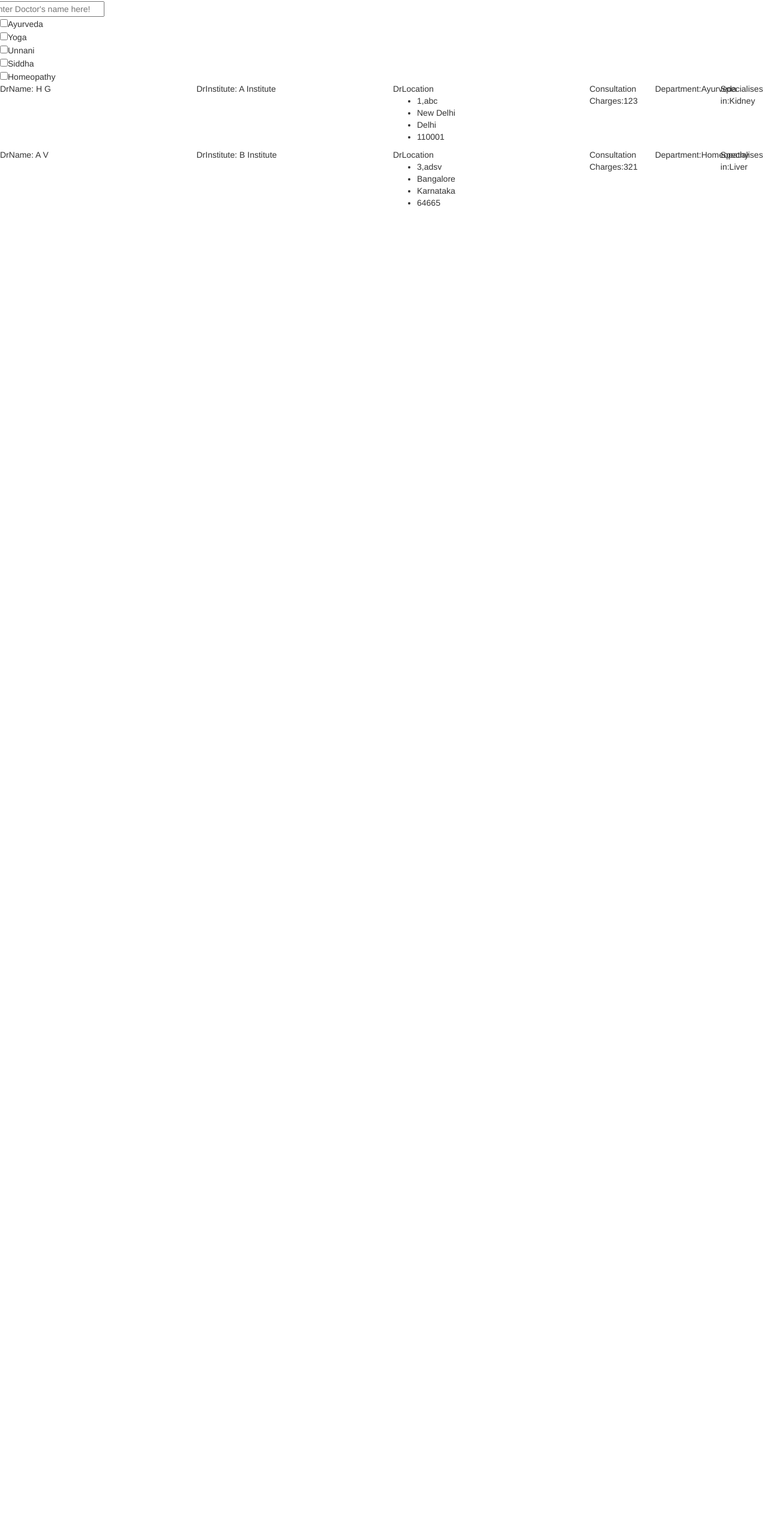
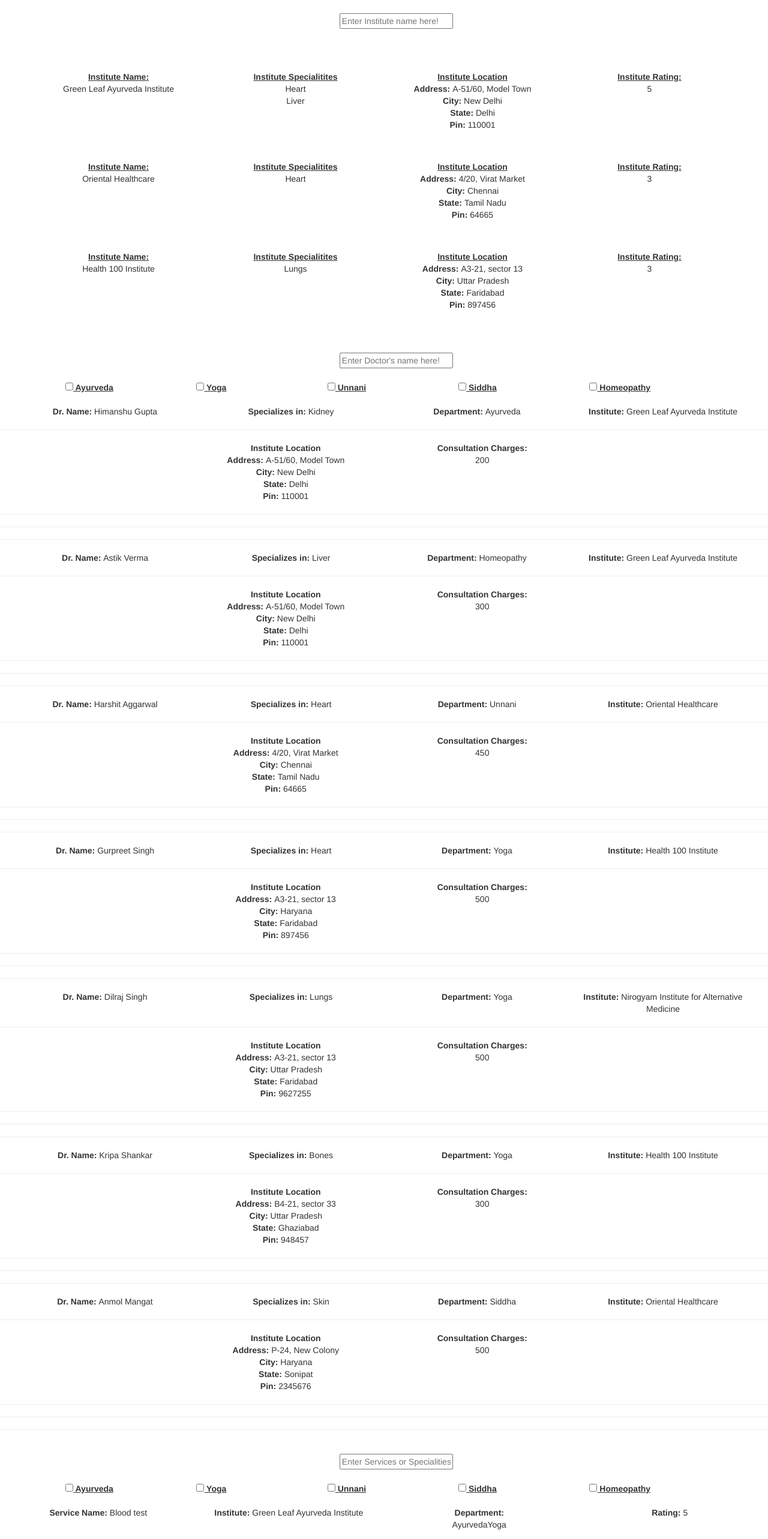
Before and after one commit to RishabhKr97/ayushFrontend, an Angular app: page /patient/video in a window 1280 px wide. Shown: the part 179-2745 px from the top of the page at 60% size. Before the commit the page ends 800 px from the top, so only its background shows below. Built offline with nearby package versions, Linux system fonts and the light colour scheme.

Commit message:
more styling needs to be done

```diff
--- a/src/app/app.component.html
+++ b/src/app/app.component.html
@@ -1,4 +1,6 @@
 <div>
 <router-outlet></router-outlet>
 </div>
+<app-search1></app-search1>
 <app-search2></app-search2>
+<app-search3></app-search3>
--- a/src/app/institute/list/search1/search1.component.html
+++ b/src/app/institute/list/search1/search1.component.html
@@ -1,28 +1,23 @@
 <div class="row"  >
-  <div class="'col-md-4">
-    <input type="text" [(ngModel)]="searchName" placeholder="enter Institute name here!" >
+  <div class="col-md-4 col-md-offset-5">
+    <input type="text" [(ngModel)]="searchName" placeholder="Enter Institute name here!" style="margin: 20px" >
   </div>
 </div>
 
-<div class="row" *ngFor="let i of institutesArray | instiName: searchName;">
-  <div class="col-md-3"><p>InstituteName: {{i?.name}}</p></div>
+<div class="row" *ngFor="let i of institutesArray | instiName: searchName;" style="text-align: center; margin: 50px">
+  <div class="col-md-3"><p><span style="font-weight: bold; text-decoration: underline;">Institute Name:</span><br> {{i?.name}}</p></div>
 
-  <div class="col-md-3">InstituteSpecialitites<br>
-    <ul>
-      <li *ngFor="let s of i.specialities">{{s}}</li>
-    </ul>
+  <div class="col-md-3"><span style="font-weight: bold;  text-decoration: underline;">Institute Specialitites</span><br>
+    <span *ngFor="let s of i.specialities">{{s}} <br> </span>
   </div>
 
-  <div class="col-md-3">InstituteLocation<br>
-    <ul>
-      <li>{{i.location.address}}</li>
-      <li>{{i.location.city}}</li>
-      <li>{{i.location.state}}</li>
-      <li>{{i.location.pin_code}}</li>
-
-    </ul>
+  <div class="col-md-3"><span style="font-weight: bold;  text-decoration: underline;">Institute Location</span><br>
+    <span style="font-weight: bold">Address: </span>{{i.location.address}}<br>
+    <span style="font-weight: bold">City: </span>{{i.location.city}}<br>
+    <span style="font-weight: bold">State: </span>{{i.location.state}}<br>
+    <span style="font-weight: bold">Pin: </span>{{i.location.pin_code}}<br>
   </div>
 
-  <div class="col-md-3"><p>InstituteRating:{{i?.rating}}</p></div>
+  <div class="col-md-3"><p><span style="font-weight: bold;  text-decoration: underline;">Institute Rating: </span> <br>{{i?.rating}}</p></div>
 
 </div>
--- a/src/app/institute/list/search1/search1.component.ts
+++ b/src/app/institute/list/search1/search1.component.ts
@@ -9,11 +9,11 @@ export class Search1Component implements OnInit {
   searchName: string='';
   institutesArray: Institute[]=[
     {
-      name:'A Institute',
-      uid:'a1',
+      name:'Green Leaf Ayurveda Institute',
+      uid:'glai',
       rating:5,
       location:{
-        address:'1,abc',
+        address:'A-51/60, Model Town',
         state: 'Delhi',
         city: 'New Delhi',
         pin_code: 110001
@@ -21,18 +21,29 @@ export class Search1Component implements OnInit {
       specialities:['Heart','Liver']
     },
     {
-      name:'B Institute',
-      uid:'B2',
+      name:'Oriental Healthcare',
+      uid:'oh1',
       rating:3,
       location:{
-        address:'3,adsv',
-        state: 'Karnataka',
-        city: 'Bangalore',
+        address:'4/20, Virat Market',
+        state: 'Tamil Nadu',
+        city: 'Chennai',
         pin_code: 64665
       },
-      specialities:['Kidney']
+      specialities:['Heart']
+    },
+    {
+      name:'Health 100 Institute',
+      uid:'oh1',
+      rating:3,
+      location:{
+        address:'A3-21, sector 13',
+        state: 'Faridabad',
+        city: 'Uttar Pradesh',
+        pin_code: 897456
+      },
+      specialities:['Lungs']
     }
-
   ];
 
   constructor() { }
--- a/src/app/institute/list/search2/search2.component.html
+++ b/src/app/institute/list/search2/search2.component.html
@@ -1,28 +1,43 @@
 <div class="row">
-  <div class="'col-lg-4">
-    <input type="text" [(ngModel)]="searchDrName" placeholder="enter Doctor's name here!" >
+  <div class="col-md-4 col-md-offset-5">
+    <input type="text" [(ngModel)]="searchDrName" placeholder="Enter Doctor's name here!" style="margin: 20px">
   </div>
-  <div class="col-lg-8">
-    <input type="checkbox" value="0" (click)="f0()" [(ngModel)]="flag0">Ayurveda  <br>
-    <input type="checkbox" value="1" (click)="f1()" [(ngModel)]="flag1">Yoga      <br>
-    <input type="checkbox" value="2" (click)="f2()" [(ngModel)]="flag2">Unnani    <br>
-    <input type="checkbox" value="3" (click)="f3()" [(ngModel)]="flag3">Siddha    <br>
-    <input type="checkbox" value="4" (click)="f4()" [(ngModel)]="flag4">Homeopathy<br>
+</div>
+<div class="row">
+  <div class="col-md-2 col-md-offset-1">
+    <input type="checkbox" value="0" (click)="f0()" [(ngModel)]="flag0"><span style="font-weight: bold; text-decoration: underline;"> Ayurveda</span>
+  </div>
+  <div class="col-md-2">
+    <input type="checkbox" value="1" (click)="f1()" [(ngModel)]="flag1"><span style="font-weight: bold; text-decoration: underline;"> Yoga</span>
+  </div>
+  <div class="col-md-2">
+    <input type="checkbox" value="2" (click)="f2()" [(ngModel)]="flag2"><span style="font-weight: bold; text-decoration: underline;"> Unnani</span>
+  </div>
+  <div class="col-md-2">
+    <input type="checkbox" value="3" (click)="f3()" [(ngModel)]="flag3"><span style="font-weight: bold; text-decoration: underline;"> Siddha</span>
+  </div>
+  <div class="col-md-2">
+    <input type="checkbox" value="4" (click)="f4()" [(ngModel)]="flag4"><span style="font-weight: bold; text-decoration: underline;"> Homeopathy</span>
   </div>
 </div>
 
-<div class="row" *ngFor="let i of doctorsArray | docName: searchDrName:flag0:flag1:flag2:flag3:flag4;">
-  <div class="col-lg-3"><p>DrName: {{i.drName}}</p></div>
-  <div class="col-lg-3"><p>DrInstitute: {{i.instituteName}} </p></div>
-  <div class="col-lg-3">DrLocation<br>
-    <ul>
-      <li>{{i.location.address}}</li>
-      <li>{{i.location.city}}</li>
-      <li>{{i.location.state}}</li>
-      <li>{{i.location.pin_code}}</li>
-    </ul>
+<div *ngFor="let i of doctorsArray | docName: searchDrName:flag0:flag1:flag2:flag3:flag4;" style="text-align: center">
+  <div class="row" style="margin: 20px;">
+    <div class="col-md-3"><span style="font-weight: bold">Dr. Name: </span>{{i.drName}}</div>
+    <div class="col-md-3"><span style="font-weight: bold">Specializes in: </span>{{i.speciality}}</div>
+    <div class="col-md-3"><span style="font-weight: bold">Department: </span>{{i.department}}</div>
+    <div class="col-md-3"><span style="font-weight: bold">Institute: </span>{{i.instituteName}}</div>
   </div>
-  <div class="col-lg-1"><p>Consultation Charges:{{i.fee}}</p></div>
-  <div class="col-lg-1"><p>Department:{{i.department}}</p></div>
-  <div class="col-lg-1"><p>Specialises in:{{i.speciality}}</p></div>
+  <hr>
+  <div class="row">
+    <div class="col-md-3 col-md-offset-3"><span style="font-weight: bold;">Institute Location</span><br>
+      <span style="font-weight: bold">Address: </span>{{i.location.address}}<br>
+      <span style="font-weight: bold">City: </span>{{i.location.city}}<br>
+      <span style="font-weight: bold">State: </span>{{i.location.state}}<br>
+      <span style="font-weight: bold">Pin: </span>{{i.location.pin_code}}<br>
+    </div>
+    <div class="col-md-3"><span style="font-weight: bold;">Consultation Charges:<br></span>{{i.fee}}</div>
+  </div>
+  <hr><hr><hr>
+
 </div>
--- a/src/app/institute/list/search2/search2.component.ts
+++ b/src/app/institute/list/search2/search2.component.ts
@@ -33,33 +33,103 @@ export class Search2Component implements OnInit {
 
     doctorsArray: Doctor[]=[
     {
-      id:'dra1',
-      drName: 'H G                      ',
-      fee: 123,
+      id:'hgka',
+      drName: 'Himanshu Gupta',
+      fee: 200,
       speciality:'Kidney',
       department:'Ayurveda',
       location: {
-        address:'1,abc',
+        address:'A-51/60, Model Town',
         state: 'Delhi',
         city: 'New Delhi',
         pin_code: 110001
       },
-      instituteName: "A Institute"
+      instituteName: "Green Leaf Ayurveda Institute"
     },
     {
       id:'drb2',
-      drName: "A V              ",
-      fee: 321,
+      drName: "Astik Verma",
+      fee: 300,
       speciality:"Liver",
       department:"Homeopathy",
-      location: {
-        address:'3,adsv',
-        state: 'Karnataka',
-        city: 'Bangalore',
-        pin_code: 64665
+      location:{
+        address:'A-51/60, Model Town',
+        state: 'Delhi',
+        city: 'New Delhi',
+        pin_code: 110001
       },
-      instituteName: "B Institute"
-    }
+      instituteName: "Green Leaf Ayurveda Institute"
+    },
+      {
+        id:'bk908',
+        drName: "Harshit Aggarwal",
+        fee: 450,
+        speciality:"Heart",
+        department:"Unnani",
+        location: {
+          address:'4/20, Virat Market',
+          state: 'Tamil Nadu',
+          city: 'Chennai',
+          pin_code: 64665
+        },
+        instituteName: "Oriental Healthcare"
+      },
+      {
+        id:'jhb7h',
+        drName: "Gurpreet Singh",
+        fee: 500,
+        speciality:"Heart",
+        department:"Yoga",
+        location: {
+          address:'A3-21, sector 13',
+          state: 'Faridabad',
+          city: 'Haryana',
+          pin_code: 897456
+        },
+        instituteName: "Health 100 Institute"
+      },
+      {
+        id:'jhb7h',
+        drName: "Dilraj Singh",
+        fee: 500,
+        speciality:"Lungs",
+        department:"Yoga",
+        location: {
+          address:'A3-21, sector 13',
+          state: 'Faridabad',
+          city: 'Uttar Pradesh',
+          pin_code: 9627255
+        },
+        instituteName: "Nirogyam Institute for Alternative Medicine"
+      },
+      {
+        id:'jhb7h',
+        drName: "Kripa Shankar",
+        fee: 300,
+        speciality:"Bones",
+        department:"Yoga",
+        location: {
+          address:'B4-21, sector 33',
+          state: 'Ghaziabad',
+          city: 'Uttar Pradesh',
+          pin_code: 948457
+        },
+        instituteName: "Health 100 Institute"
+      },
+      {
+        id:'jhb7h',
+        drName: "Anmol Mangat",
+        fee: 500,
+        speciality:"Skin",
+        department:"Siddha",
+        location: {
+          address:'P-24, New Colony',
+          state: 'Sonipat',
+          city: 'Haryana',
+          pin_code: 2345676
+        },
+        instituteName: "Oriental Healthcare"
+      }
   ];
 
 
--- a/src/app/institute/list/search3/search3.component.html
+++ b/src/app/institute/list/search3/search3.component.html
@@ -1,32 +1,46 @@
-<div class="row" style="display: flex">
-  <div class="'col-lg-4">
-    <input type="text" [(ngModel)]="searchDCS" placeholder="enter service(D.C.S)'s name here!" >
+<div class="row">
+  <div class="col-md-4 col-md-offset-5">
+    <input type="text" [(ngModel)]="searchDCS" placeholder="Enter Services or Specialities name here!" style="margin: 20px">
   </div>
-  <div class="col-lg-8" style="display: flex">
-    <input type="checkbox" value="0" (click)="f0()" [(ngModel)]="flag0">Ayurveda  <br>
-    <input type="checkbox" value="1" (click)="f1()" [(ngModel)]="flag1">Yoga      <br>
-    <input type="checkbox" value="2" (click)="f2()" [(ngModel)]="flag2">Unnani    <br>
-    <input type="checkbox" value="3" (click)="f3()" [(ngModel)]="flag3">Siddha    <br>
-    <input type="checkbox" value="4" (click)="f4()" [(ngModel)]="flag4">Homeopathy<br>
+</div>
+<div class="row">
+  <div class="col-md-2 col-md-offset-1">
+    <input type="checkbox" value="0" (click)="f0()" [(ngModel)]="flag0"><span style="font-weight: bold; text-decoration: underline;"> Ayurveda</span>
+  </div>
+  <div class="col-md-2">
+    <input type="checkbox" value="1" (click)="f1()" [(ngModel)]="flag1"><span style="font-weight: bold; text-decoration: underline;"> Yoga</span>
+  </div>
+  <div class="col-md-2">
+    <input type="checkbox" value="2" (click)="f2()" [(ngModel)]="flag2"><span style="font-weight: bold; text-decoration: underline;"> Unnani</span>
+  </div>
+  <div class="col-md-2">
+    <input type="checkbox" value="3" (click)="f3()" [(ngModel)]="flag3"><span style="font-weight: bold; text-decoration: underline;"> Siddha</span>
+  </div>
+  <div class="col-md-2">
+    <input type="checkbox" value="4" (click)="f4()" [(ngModel)]="flag4"><span style="font-weight: bold; text-decoration: underline;"> Homeopathy</span>
   </div>
 </div>
 
-<div class="row" style="display: flex" *ngFor="let i of dcsArray | dcsName:searchDCS:flag0:flag1:flag2:flag3:flag4;">
-  <div class="col-lg-1"><p>Service Name: {{i.name}}</p></div>
-  <div class="col-lg-2"><p>Institute: {{i.institutionName}} </p></div>
-  <div class="col-lg-3"><p>Location<br></p>
-    <ul>
-      <li>{{i.location.address}}</li>
-      <li>{{i.location.city}}</li>
-      <li>{{i.location.state}}</li>
-      <li>{{i.location.pin_code}}</li>
-    </ul>
+<div *ngFor="let i of dcsArray | dcsName:searchDCS:flag0:flag1:flag2:flag3:flag4;">
+<div class="row" style="text-align: center">
+  <div class="row" style="margin: 20px;">
+    <div class="col-md-3"><span style="font-weight: bold">Service Name: </span>{{i.name}}</div>
+    <div class="col-md-3"><span style="font-weight: bold">Institute: </span>{{i.institutionName}}</div>
+    <div class="col-md-3"><span style="font-weight: bold">Department: <br></span>
+      <span *ngFor="let n of i.department">{{n}}</span>
+    </div>
+    <div class="col-md-3"><span style="font-weight: bold">Rating: </span>{{i.rating}}</div>
   </div>
-  <div class="col-lg-1"><p>Type:{{i.type}}</p></div>
-  <div class="col-lg-1"><p>rating: {{i.rating}}</p></div>
-  <div class="col-lg-2">
-    <ul>
-      <li *ngFor="let n of i.department">{{n}}</li>
-    </ul>
+  <hr>
+</div>
+<div class="row">
+  <div class="col-md-3 col-md-offset-2"><span style="font-weight: bold;">Institute Location</span><br>
+    <span style="font-weight: bold">Address: </span>{{i.location.address}}<br>
+    <span style="font-weight: bold">City: </span>{{i.location.city}}<br>
+    <span style="font-weight: bold">State: </span>{{i.location.state}}<br>
+    <span style="font-weight: bold">Pin: </span>{{i.location.pin_code}}<br>
   </div>
+  <div class="col-md-3 col-md-offset-2"><span style="font-weight: bold">Type: </span>{{i.type}}</div>
 </div>
+  <hr><hr><hr>
+</div>
--- a/src/app/institute/list/search3/search3.component.ts
+++ b/src/app/institute/list/search3/search3.component.ts
@@ -34,32 +34,59 @@ export class Search3Component implements OnInit {
 
 
   dcsArray:Dcs[]=[
-    { name:'X-ray',
-      institutionName:'A Institute',
+    { name:'Blood test',
+      institutionName:'Green Leaf Ayurveda Institute',
       rating: 5,
-      type:'C',
+      type:'D',
       id:'a01',
       department:['Ayurveda','Yoga'],
       location:{
-        address:'1,abc',
+        address:'A-51/60, Model Town',
         state: 'Delhi',
         city: 'New Delhi',
         pin_code: 110001
       }
     },
-    { name: 'Blood Test',
-      institutionName:'B Institute',
+    { name:'Cholestrol Test',
+      institutionName:'Green Leaf Ayurveda Institute',
+      rating: 5,
+      type:'D',
+      id:'a01',
+      department:['Ayurveda','Yoga'],
+      location:{
+        address:'A-51/60, Model Town',
+        state: 'Delhi',
+        city: 'New Delhi',
+        pin_code: 110001
+      }
+    },
+    { name: 'X-Ray test',
+      institutionName:'Oriental Healthcare',
       rating: 3,
       type:'D',
       id:'a01',
       department:['Homeopathy'],
       location:{
-        address:'2,asdv',
-        state: 'Delhi',
-        city: 'New Delhi',
-        pin_code: 110001
+        address:'4/20, Virat Market',
+        state: 'Tamil Nadu',
+        city: 'Chennai',
+        pin_code: 64665
+      }
+    },
+    { name: 'Eye test',
+      institutionName:'Health 100 Institute',
+      rating: 3,
+      type:'C',
+      id:'a21',
+      department:['Homeopathy'],
+      location:{
+        address:'A3-21, sector 13',
+        state: 'Faridabad',
+        city: 'Uttar Pradesh',
+        pin_code: 897456
       }
     }
+
 ];
   constructor() { }
   ngOnInit() {
--- a/src/app/video-call.service.ts
+++ b/src/app/video-call.service.ts
@@ -3,7 +3,7 @@ import {Http, Response} from "@angular/http";
 import 'rxjs/Rx';
 @Injectable()
 export class VideoCallService {
-  url='http://10.1.9.112:3000/videos/1';
+  url='http://192.168.137.12:3000/videos/1';
   constructor(private _http:Http) { }
   sendDoctorKey(key:string){
     const keyObject={room_key:key};
```
